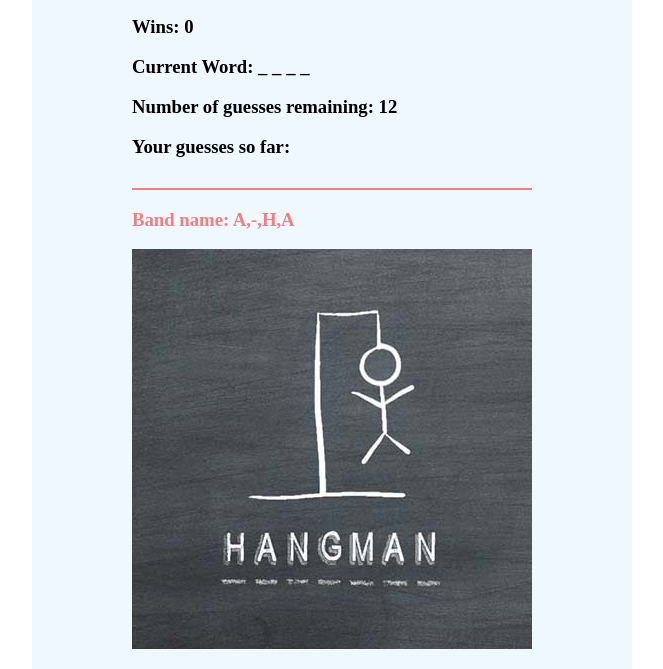
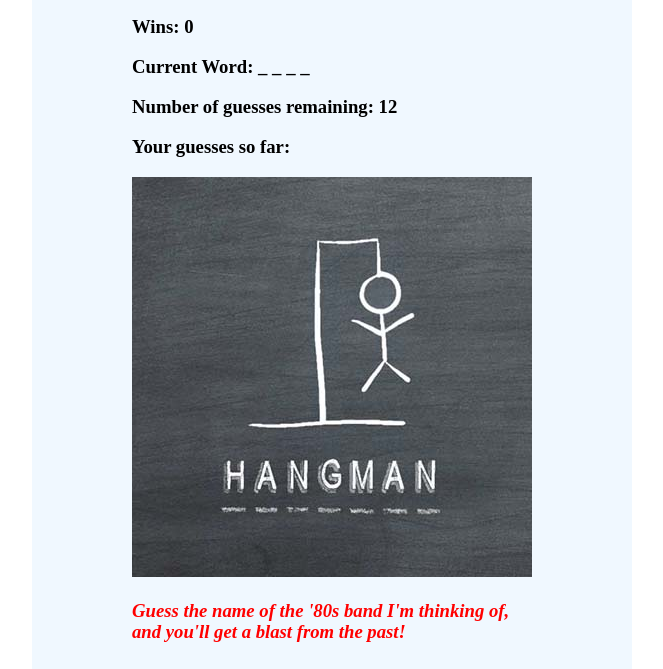
Before and after one commit to LandrumTrev/80s-band-hangman, a plain HTML site: page index.html in a window 1280 px wide. Shown: the part 131-800 px from the top of the page, without its empty margins (308-971 px from the left). Drawn offline with Linux system fonts and the light colour scheme.

Commit message:
class work cleanup

```diff
--- a/assets/javascript/game.js
+++ b/assets/javascript/game.js
@@ -185,7 +185,7 @@ let reset = function () {
     lettersGuessed = [];
     document.getElementById("theGuesses").textContent = (lettersGuessed); // write to page
 
-    document.getElementById("theBand").innerHTML = (wordChoice); // FOR DEV ONLY, REMOVE
+    // document.getElementById("theBand").innerHTML = (wordChoice); // FOR DEV ONLY, REMOVE
 
 
 };
--- a/index.html
+++ b/index.html
@@ -35,11 +35,11 @@
             </h3>
 
             <!-- SECTION BELOW FOR DEV ONLY, REMOVE FOR PRODUCTION -->
-            <div id="devsection">
+            <!-- <div id="devsection">
                 <hr style="border: .5px solid lightcoral; margin-top: 30px;">
                 <h3 style="color: lightcoral;">Band name:
                     <span id="theBand"></span>
-                </h3>
+                </h3> -->
                 <!-- <h3 style="color: lightcoral;">User's letter guess:
                     <span id="theGuess"></span>
                 </h3> -->
```
